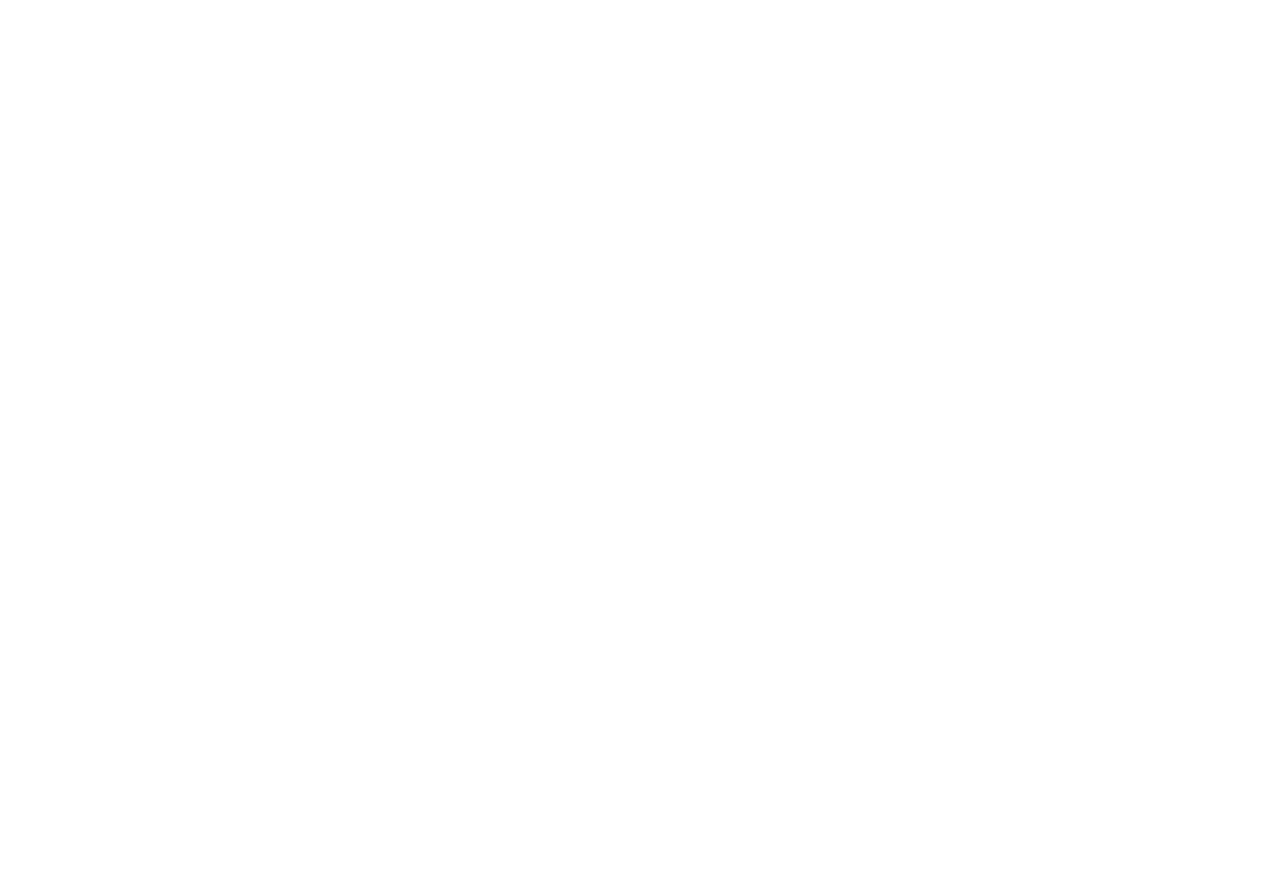
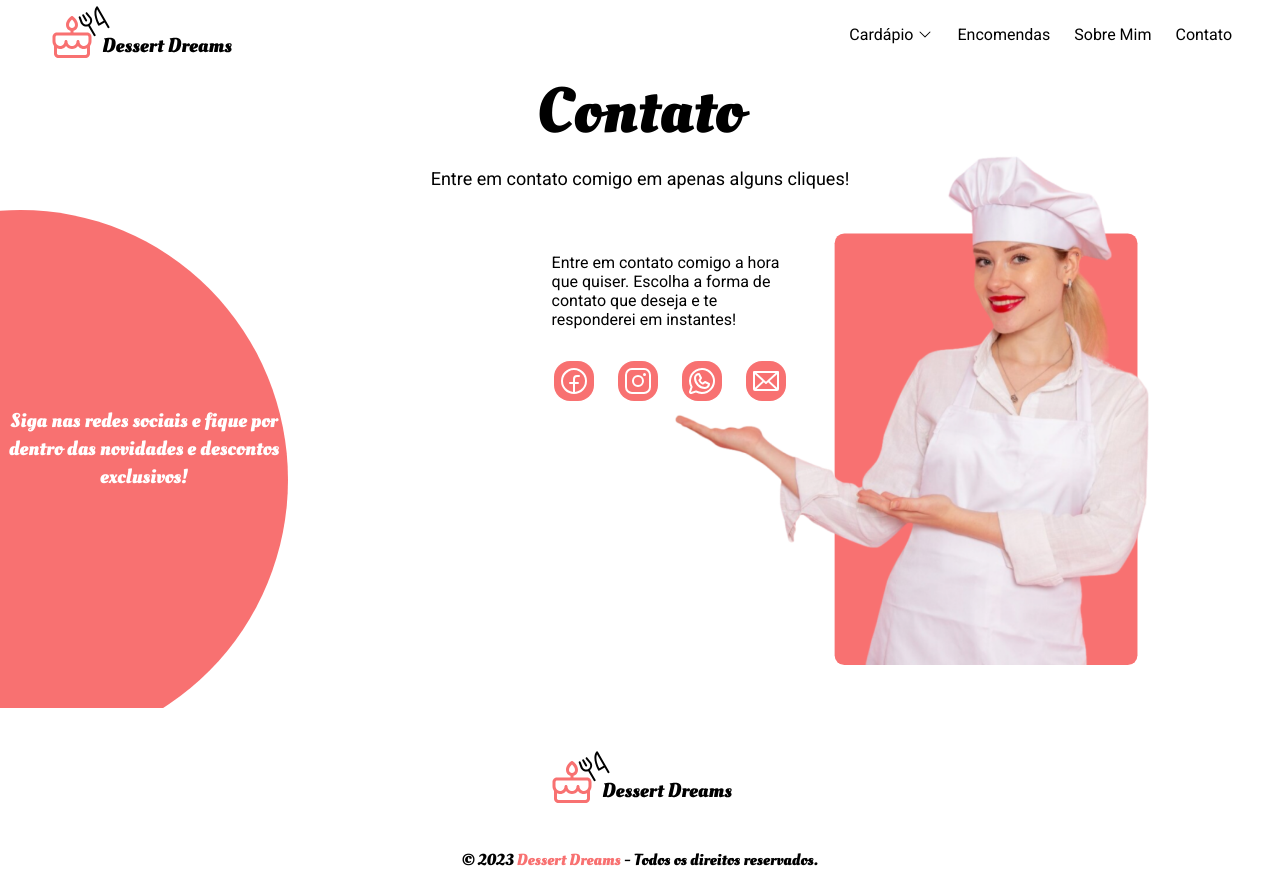
Before and after one commit to MaxiiXx23/DessertDreams, a React (Vite) app: page /contato in a window 1280 px wide. Before the commit this address had no page. Before the commit the page ends 800 px from the top, so only its background shows below. Built offline with nearby package versions, Linux system fonts and the light colour scheme.

Commit message:
feat: Componentização e Page Contact feita.

```diff
--- a/src/components/Header/index.tsx
+++ b/src/components/Header/index.tsx
@@ -27,7 +27,7 @@
             <NavLink to="/sobre-mim">Sobre Mim</NavLink>
           </Option>
           <Option color={colorMenus}>
-            <NavLink to="#">Contato</NavLink>
+            <NavLink to="/contato">Contato</NavLink>
           </Option>
         </ListNav>
       </ContainerNav>
--- /dev/null
+++ b/src/components/IconSocialMedia/index.tsx
@@ -0,0 +1,25 @@
+import { ContainerLink } from './styles'
+
+import {
+  WhatsappLogo,
+  FacebookLogo,
+  InstagramLogo,
+  Envelope,
+} from '@phosphor-icons/react'
+
+type icons = 'WhatsappLogo' | 'FacebookLogo' | 'InstagramLogo' | 'Envelope'
+
+interface IIconSocialMediaProps {
+  to: string
+  icon: icons
+}
+
+export function IconSocialMedia({ to, icon }: IIconSocialMediaProps) {
+  const icons = {
+    WhatsappLogo: <WhatsappLogo size={32} />,
+    FacebookLogo: <FacebookLogo size={32} />,
+    InstagramLogo: <InstagramLogo size={32} />,
+    Envelope: <Envelope size={32} />,
+  }
+  return <ContainerLink to={to}>{icons[icon]}</ContainerLink>
+}
--- /dev/null
+++ b/src/components/IconSocialMedia/styles.ts
@@ -0,0 +1,22 @@
+import styled from 'styled-components'
+
+import { NavLink } from 'react-router-dom'
+
+export const ContainerLink = styled(NavLink)`
+  display: flex;
+  align-items: center;
+  justify-content: center;
+
+  padding: 0.25rem;
+
+  text-decoration: none;
+  color: ${({ theme }) => theme.white};
+
+  background-color: ${({ theme }) => theme.primary};
+
+  border-radius: 16px;
+
+  &:hover {
+    opacity: 0.8;
+  }
+`
--- a/src/pages/AboutMe/styles.ts
+++ b/src/pages/AboutMe/styles.ts
@@ -45,7 +45,6 @@
   align-items: center;
   justify-content: flex-start;
   flex-direction: column;
-  gap: 2rem;
   margin-top: 2.5rem;
 `
 
@@ -68,8 +67,9 @@
   align-items: flex-start;
   justify-content: center;
   flex-direction: column;
+  gap: 1rem;
 
-  gap: 1rem;
+  margin-top: 7rem;
 
   p {
     text-align: justify;
--- /dev/null
+++ b/src/pages/Contact/index.tsx
@@ -0,0 +1,56 @@
+import { IconSocialMedia } from '@/components/IconSocialMedia'
+import {
+  ContainerContacts,
+  ContainerImage,
+  ContainerMain,
+  ContainerSection,
+  Subtitle,
+  TextSocial,
+  Title,
+  WrapperIcons,
+  WrapperImage,
+  WrapperTextSocial,
+  WrapperTitle,
+} from './styles'
+
+import ConfeiteraSVG from '@/assets/confeitera-contact.svg'
+
+export function Contact() {
+  return (
+    <ContainerMain>
+      <WrapperTitle>
+        <Title>Contato</Title>
+        <Subtitle>Entre em contato comigo em apenas alguns cliques!</Subtitle>
+      </WrapperTitle>
+      <ContainerSection>
+        <WrapperTextSocial>
+          <TextSocial>
+            Siga nas redes sociais e fique por dentro das novidades e descontos
+            exclusivos!
+          </TextSocial>
+        </WrapperTextSocial>
+        <ContainerImage>
+          <ContainerContacts>
+            <p>
+              Entre em contato comigo a hora que quiser. Escolha a forma de
+              contato que deseja e te responderei em instantes!
+            </p>
+            <WrapperIcons>
+              <IconSocialMedia to="#" icon="FacebookLogo" />
+              <IconSocialMedia to="#" icon="InstagramLogo" />
+              <IconSocialMedia to="#" icon="WhatsappLogo" />
+              <IconSocialMedia to="#" icon="Envelope" />
+            </WrapperIcons>
+          </ContainerContacts>
+          <WrapperImage>
+            <img
+              src={ConfeiteraSVG}
+              alt="Imagem Confeitera Fernanda"
+              title="Confeitera Fernanda"
+            />
+          </WrapperImage>
+        </ContainerImage>
+      </ContainerSection>
+    </ContainerMain>
+  )
+}
--- /dev/null
+++ b/src/pages/Contact/styles.ts
@@ -0,0 +1,95 @@
+import styled from 'styled-components'
+
+import backgroundImage from '@/assets/backgroundContact.svg'
+
+export const ContainerMain = styled.main`
+  width: 100%;
+  height: 40rem;
+
+  display: flex;
+  align-items: center;
+  justify-content: flex-start;
+  flex-direction: column;
+
+  background-image: url(${backgroundImage});
+  background-repeat: no-repeat;
+  background-size: 18rem;
+  background-position-x: left;
+  background-position-y: bottom;
+`
+export const WrapperTitle = styled.div`
+  display: flex;
+  align-items: center;
+  justify-content: center;
+  flex-direction: column;
+  gap: 0.75rem;
+`
+export const Title = styled.h1`
+  font-size: ${({ theme }) => theme.fontSize.title};
+  font-family: ${({ theme }) => theme.fontFamily.oleoScript};
+`
+export const Subtitle = styled.p`
+  font-size: ${({ theme }) => theme.fontSize.lg};
+`
+export const ContainerSection = styled.section`
+  width: 100%;
+  height: 100%;
+  display: flex;
+  align-items: center;
+  justify-content: space-between;
+`
+export const WrapperTextSocial = styled.div`
+  width: 17rem;
+  margin-left: 0.5rem;
+`
+export const TextSocial = styled.p`
+  font-size: ${({ theme }) => theme.fontSize.xl};
+  font-family: ${({ theme }) => theme.fontFamily.oleoScript};
+  color: ${({ theme }) => theme.white};
+  text-align: center;
+`
+export const ContainerImage = styled.div`
+  width: 60%;
+  height: 100%;
+  display: flex;
+  align-items: center;
+  justify-content: center;
+  position: relative;
+`
+export const ContainerContacts = styled.div`
+  width: 19.75rem;
+  display: flex;
+  align-items: center;
+  justify-content: center;
+  flex-direction: column;
+  position: absolute;
+
+  top: 4rem;
+  left: 0;
+
+  gap: 2rem;
+
+  p {
+    width: 80%;
+    margin-left: 1rem;
+  }
+`
+export const WrapperImage = styled.div`
+  width: 100%;
+  height: 100%;
+  display: flex;
+  align-items: center;
+  justify-content: center;
+
+  img {
+    height: 32rem;
+    margin-top: -5rem;
+    margin-left: 2rem;
+  }
+`
+export const WrapperIcons = styled.div`
+  display: flex;
+  align-items: center;
+  justify-content: center;
+  gap: 1.5rem;
+`
--- a/src/pages/Order/index.tsx
+++ b/src/pages/Order/index.tsx
@@ -1,3 +1,4 @@
+import { IconSocialMedia } from '@/components/IconSocialMedia'
 import {
   BtnContact,
   ContainerInfo,
@@ -5,7 +6,6 @@
   ContainerSection,
   ContentPresentation,
   FooterPresentation,
-  Icon,
   SubText,
   Text,
   Title,
@@ -13,11 +13,7 @@
   WrapperIcons,
 } from './styles'
 
-import {
-  WhatsappLogo,
-  FacebookLogo,
-  InstagramLogo,
-} from '@phosphor-icons/react'
+import { WhatsappLogo } from '@phosphor-icons/react'
 
 export function Order() {
   return (
@@ -49,12 +45,8 @@
               ou se <span>preferir:</span>
             </SubText>
             <WrapperIcons>
-              <Icon to="#">
-                <FacebookLogo size={48} />
-              </Icon>
-              <Icon to="#">
-                <InstagramLogo size={48} />
-              </Icon>
+              <IconSocialMedia to="#" icon="FacebookLogo" />
+              <IconSocialMedia to="#" icon="InstagramLogo" />
             </WrapperIcons>
           </FooterPresentation>
         </ContainerInfo>
--- a/src/pages/Order/styles.ts
+++ b/src/pages/Order/styles.ts
@@ -1,6 +1,4 @@
 import styled from 'styled-components'
-
-import { NavLink } from 'react-router-dom'
 
 import backgroundImage from '@/assets/brigadeiro.svg'
 
@@ -107,21 +105,3 @@
 
   gap: 1.5rem;
 `
-export const Icon = styled(NavLink)`
-  display: flex;
-  align-items: center;
-  justify-content: center;
-
-  padding: 0.25rem;
-
-  text-decoration: none;
-  color: ${({ theme }) => theme.white};
-
-  background-color: ${({ theme }) => theme.primary};
-
-  border-radius: 16px;
-
-  &:hover {
-    opacity: 0.8;
-  }
-`
--- a/src/routes/AppRoutes.routes.tsx
+++ b/src/routes/AppRoutes.routes.tsx
@@ -5,6 +5,7 @@
 import { Home } from '@/pages/Home'
 import { Order } from '@/pages/Order'
 import { AboutMe } from '@/pages/AboutMe'
+import { Contact } from '@/pages/Contact'
 
 export function AppRoutes() {
   return (
@@ -13,6 +14,7 @@
         <Route path="/" element={<Home />} />
         <Route path="/encomendas" element={<Order />} />
         <Route path="/sobre-mim" element={<AboutMe />} />
+        <Route path="/contato" element={<Contact />} />
       </Route>
     </Routes>
   )
--- a/src/styles/themes/DefaultTheme.ts
+++ b/src/styles/themes/DefaultTheme.ts
@@ -43,6 +43,7 @@
     lg: '1.125rem',
     xl: '1.25rem',
     '2xl': '1.5rem',
+    '3xl': '2rem',
     title: '4rem',
   },
 
```
Also changed, not shown: src/assets/backgroundContact.svg (added), src/assets/confeitera-contact.svg (added).
